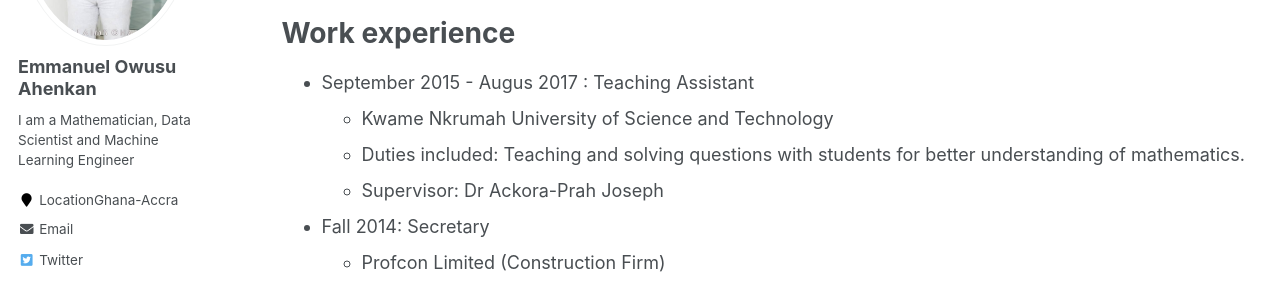
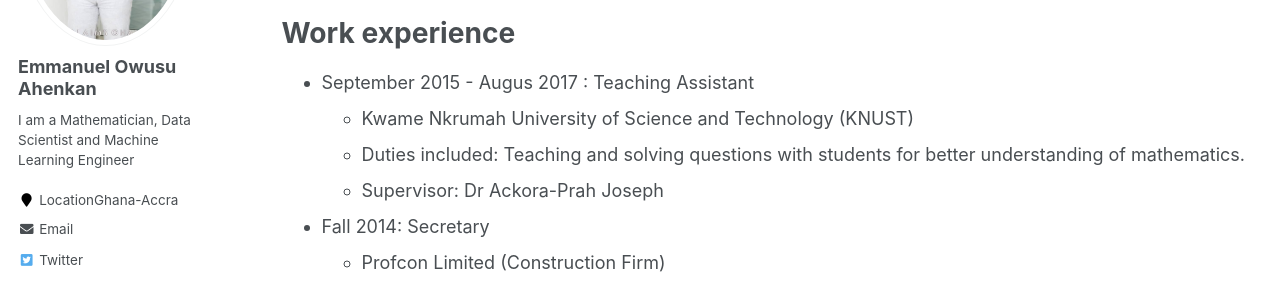
Before and after one commit to EmmanuelOwusu/EmmanuelOwusu.github.io, a Jekyll site: the page built from _pages/cv.md, in a window 1280 px wide and 900 px high. Shown: the part 312-595 px from the top of the window. Built offline with Jekyll 4.4.1, drawn with Linux system fonts in a browser that asks for light colours; some web fonts are replaced.

Commit message:
Updated CV.md
Updated CV.md

```diff
--- a/_pages/cv.md
+++ b/_pages/cv.md
@@ -18,7 +18,7 @@ Education
 Work experience
 ======
 * September 2015 - Augus 2017 : Teaching Assistant
-  * Kwame Nkrumah University of Science and Technology
+  * Kwame Nkrumah University of Science and Technology (KNUST)
   * Duties included: Teaching and solving questions with students for better understanding of mathematics.
   * Supervisor: Dr Ackora-Prah Joseph
 
```
